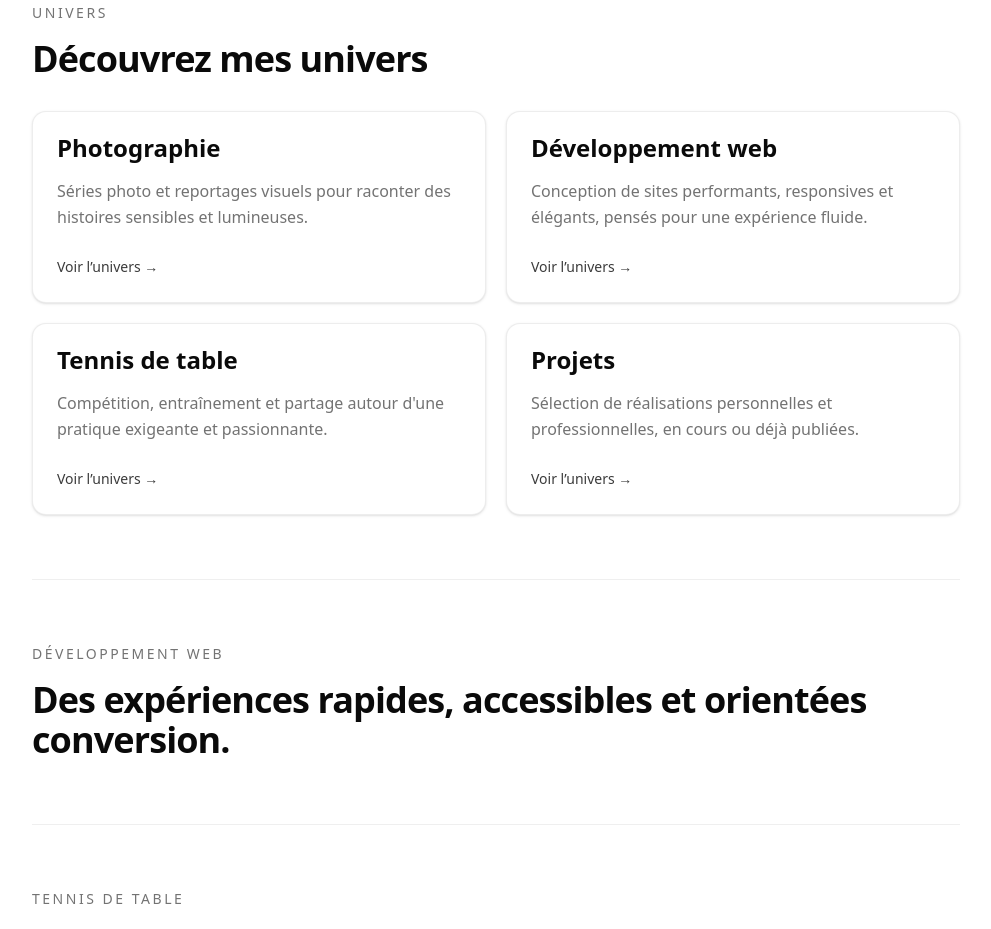
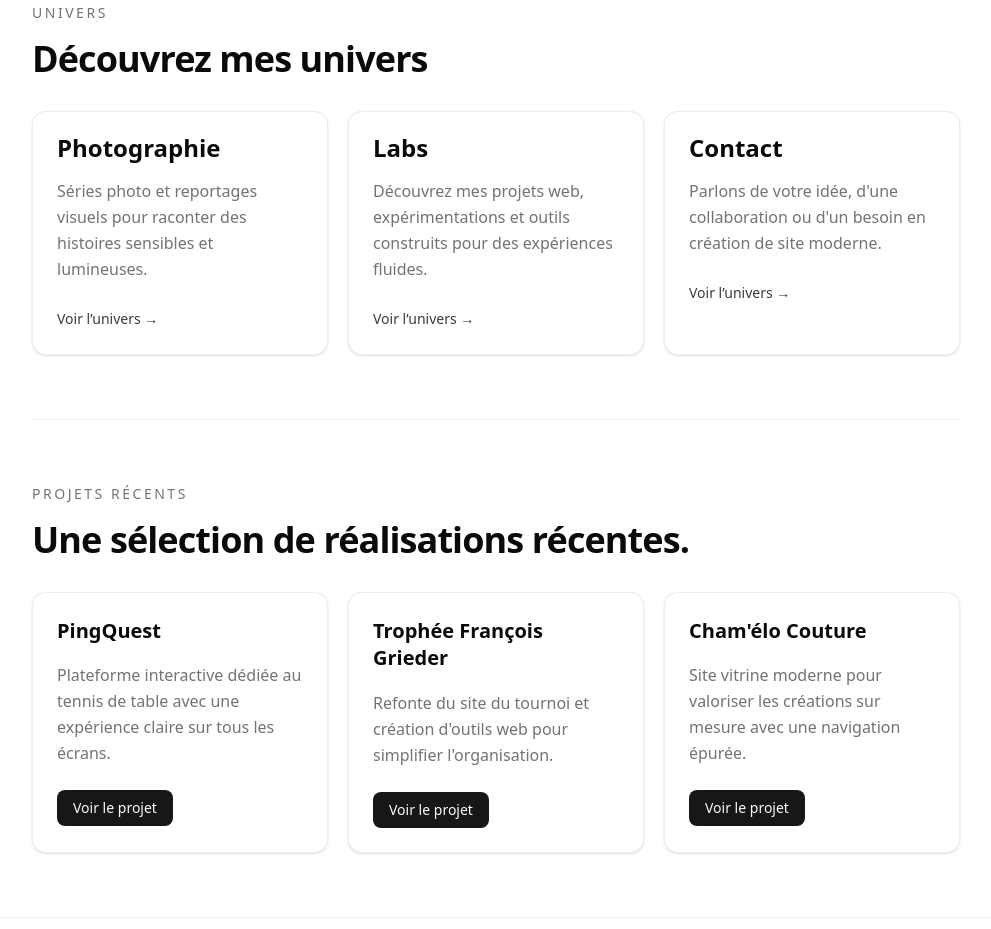
Before and after one commit to jesared/jesared-refonte, a Next.js app: page / in a window 1280 px wide. Shown: the part 1000-1929 px from the top of the page, without its empty margins (144-1135 px from the left). Built offline with nearby package versions, Linux system fonts and the light colour scheme.

Commit message:
Add dedicated labs and contact pages with route-based navigation

```diff
--- /dev/null
+++ b/app/contact/page.tsx
@@ -0,0 +1,35 @@
+import Link from "next/link";
+
+import { PageContainer } from "@/components/layout";
+import { Button, SectionTitle } from "@/components/ui";
+
+export default function ContactPage() {
+  return (
+    <PageContainer>
+      <section className="py-16 sm:py-24">
+        <div className="mx-auto max-w-2xl space-y-6 text-center">
+          <p className="text-sm font-medium uppercase tracking-[0.18em] text-muted-foreground">Contact</p>
+          <h1 className="text-4xl font-semibold tracking-tight sm:text-5xl">Parlons de votre projet</h1>
+          <p className="text-base leading-relaxed text-muted-foreground sm:text-lg">
+            Une idée, une collaboration ou une question ? Je vous réponds rapidement.
+          </p>
+          <Button asChild>
+            <a href="mailto:contact@jesared.fr">contact@jesared.fr</a>
+          </Button>
+        </div>
+      </section>
+
+      <section className="border-t border-border/60 py-14 text-center sm:py-16">
+        <SectionTitle overline="Navigation rapide">Explorer le site</SectionTitle>
+        <div className="mt-6 flex flex-wrap justify-center gap-3">
+          <Button asChild variant="outline">
+            <Link href="/labs">Voir les labs</Link>
+          </Button>
+          <Button asChild variant="outline">
+            <Link href="/photographie">Voir la galerie photo</Link>
+          </Button>
+        </div>
+      </section>
+    </PageContainer>
+  );
+}
--- /dev/null
+++ b/app/labs/page.tsx
@@ -0,0 +1,64 @@
+import Link from "next/link";
+
+import { PageContainer } from "@/components/layout";
+import { Button, Card, CardContent, CardDescription, CardHeader, CardTitle, SectionTitle } from "@/components/ui";
+
+const projects = [
+  {
+    title: "PingQuest",
+    description: "Plateforme moderne pour la gestion de tournois.",
+    href: "/contact",
+  },
+  {
+    title: "Trophée François Grieder",
+    description: "Refonte du site et outils pour le tournoi.",
+    href: "/photographie",
+  },
+  {
+    title: "Cham'élo Couture",
+    description: "Création d’un site vitrine moderne.",
+    href: "/contact",
+  },
+];
+
+export default function LabsPage() {
+  return (
+    <PageContainer>
+      <section className="py-16 sm:py-24">
+        <div className="mx-auto max-w-3xl space-y-6 text-center">
+          <p className="text-sm font-medium uppercase tracking-[0.18em] text-muted-foreground">Labs</p>
+          <h1 className="text-4xl font-semibold tracking-tight sm:text-5xl">Labs</h1>
+          <p className="text-base leading-relaxed text-muted-foreground sm:text-lg">
+            Cette section présente mes projets, expérimentations et outils web.
+          </p>
+        </div>
+      </section>
+
+      <section className="border-t border-border/60 py-14 sm:py-16">
+        <SectionTitle overline="Projets">Projets & expérimentations</SectionTitle>
+
+        <div className="mt-8 grid gap-5 sm:grid-cols-2 lg:grid-cols-3">
+          {projects.map((project) => (
+            <Card
+              key={project.title}
+              className="group flex h-full flex-col overflow-hidden border-border/70 transition-all duration-200 hover:-translate-y-1 hover:shadow-md"
+            >
+              <div className="h-28 bg-gradient-to-br from-primary/20 via-transparent to-primary/5" aria-hidden="true" />
+              <CardHeader className="space-y-3">
+                <CardTitle className="text-xl leading-snug">{project.title}</CardTitle>
+                <CardDescription className="text-sm leading-relaxed sm:text-base">
+                  {project.description}
+                </CardDescription>
+              </CardHeader>
+              <CardContent className="mt-auto">
+                <Button asChild className="w-full sm:w-auto">
+                  <Link href={project.href}>Voir le projet</Link>
+                </Button>
+              </CardContent>
+            </Card>
+          ))}
+        </div>
+      </section>
+    </PageContainer>
+  );
+}
--- a/app/page.tsx
+++ b/app/page.tsx
@@ -1,3 +1,5 @@
+import Link from "next/link";
+
 import { PageContainer } from "@/components/layout";
 import {
   Card,
@@ -14,25 +16,19 @@ const univers = [
     title: "Photographie",
     description:
       "Séries photo et reportages visuels pour raconter des histoires sensibles et lumineuses.",
-    href: "#photographie",
+    href: "/photographie",
   },
   {
-    title: "Développement web",
+    title: "Labs",
     description:
-      "Conception de sites performants, responsives et élégants, pensés pour une expérience fluide.",
-    href: "#developpement-web",
+      "Découvrez mes projets web, expérimentations et outils construits pour des expériences fluides.",
+    href: "/labs",
   },
   {
-    title: "Tennis de table",
+    title: "Contact",
     description:
-      "Compétition, entraînement et partage autour d'une pratique exigeante et passionnante.",
-    href: "#tennis-de-table",
-  },
-  {
-    title: "Projets",
-    description:
-      "Sélection de réalisations personnelles et professionnelles, en cours ou déjà publiées.",
-    href: "#projets",
+      "Parlons de votre idée, d'une collaboration ou d'un besoin en création de site moderne.",
+    href: "/contact",
   },
 ];
 
@@ -40,20 +36,20 @@ const projetsRecents = [
   {
     title: "PingQuest",
     description:
-      "Plateforme interactive dédiée au tennis de table avec un parcours ludique et une expérience claire sur tous les écrans.",
-    href: "#",
+      "Plateforme interactive dédiée au tennis de table avec une expérience claire sur tous les écrans.",
+    href: "/labs",
   },
   {
-    title: "Refonte site Trophée François Grieder",
+    title: "Trophée François Grieder",
     description:
-      "Refonte complète du site de l'événement pour moderniser l'image, structurer les contenus et améliorer les performances.",
-    href: "#",
+      "Refonte du site du tournoi et création d'outils web pour simplifier l'organisation.",
+    href: "/labs",
   },
   {
-    title: "Site Cham'élo Couture",
+    title: "Cham'élo Couture",
     description:
-      "Création d'un site vitrine élégant valorisant les créations sur mesure, avec une navigation simple et immersive.",
-    href: "#",
+      "Site vitrine moderne pour valoriser les créations sur mesure avec une navigation épurée.",
+    href: "/labs",
   },
 ];
 
@@ -75,31 +71,28 @@ export default function Home() {
         </p>
 
         <div className="flex flex-wrap justify-center gap-3 pt-2">
-          <a
-            href="#projets"
+          <Link
+            href="/labs"
             className={cn(
               "inline-flex h-10 items-center justify-center rounded-md px-6 text-sm font-medium transition-colors focus-visible:outline-none focus-visible:ring-2 focus-visible:ring-ring",
               "bg-primary text-primary-foreground hover:bg-primary/90"
             )}
           >
             Voir mes projets
-          </a>
-          <a
-            href="#contact"
+          </Link>
+          <Link
+            href="/contact"
             className={cn(
               "inline-flex h-10 items-center justify-center rounded-md border bg-background px-6 text-sm font-medium transition-colors focus-visible:outline-none focus-visible:ring-2 focus-visible:ring-ring",
               "hover:bg-accent hover:text-accent-foreground"
             )}
           >
             Contact
-          </a>
+          </Link>
         </div>
       </section>
 
-      <section
-        id="photographie"
-        className="grid gap-6 border-y border-border/60 py-14 sm:grid-cols-2 sm:gap-8"
-      >
+      <section className="grid gap-6 border-y border-border/60 py-14 sm:grid-cols-2 sm:gap-8">
         <SectionTitle overline="Photographie">
           Des images qui capturent l’émotion et la lumière.
         </SectionTitle>
@@ -110,12 +103,12 @@ export default function Home() {
         </p>
       </section>
 
-      <section id="univers" className="py-14 sm:py-16">
+      <section className="py-14 sm:py-16">
         <div className="mb-8">
           <SectionTitle overline="Univers">Découvrez mes univers</SectionTitle>
         </div>
 
-        <div className="grid gap-5 sm:grid-cols-2">
+        <div className="grid gap-5 sm:grid-cols-2 lg:grid-cols-3">
           {univers.map((item) => (
             <Card
               key={item.title}
@@ -128,31 +121,19 @@ export default function Home() {
                 </CardDescription>
               </CardHeader>
               <CardContent>
-                <a
+                <Link
                   href={item.href}
                   className="inline-flex items-center text-sm font-medium text-foreground/80 transition-colors group-hover:text-foreground"
                 >
                   Voir l’univers →
-                </a>
+                </Link>
               </CardContent>
             </Card>
           ))}
         </div>
       </section>
 
-      <section id="developpement-web" className="border-t border-border/60 py-14 sm:py-16">
-        <SectionTitle overline="Développement web">
-          Des expériences rapides, accessibles et orientées conversion.
-        </SectionTitle>
-      </section>
-
-      <section id="tennis-de-table" className="border-t border-border/60 py-14 sm:py-16">
-        <SectionTitle overline="Tennis de table">
-          Rigueur, précision et progression continue à la table.
-        </SectionTitle>
-      </section>
-
-      <section id="projets" className="border-t border-border/60 py-14 sm:py-16">
+      <section className="border-t border-border/60 py-14 sm:py-16">
         <div className="mb-8">
           <SectionTitle overline="Projets récents">
             Une sélection de réalisations récentes.
@@ -169,7 +150,7 @@ export default function Home() {
                 </CardDescription>
               </CardHeader>
               <CardContent>
-                <a
+                <Link
                   href={projet.href}
                   className={cn(
                     "inline-flex h-9 items-center justify-center rounded-md px-4 text-sm font-medium transition-colors focus-visible:outline-none focus-visible:ring-2 focus-visible:ring-ring",
@@ -177,20 +158,12 @@ export default function Home() {
                   )}
                 >
                   Voir le projet
-                </a>
+                </Link>
               </CardContent>
             </Card>
           ))}
         </div>
       </section>
-
-      <section id="contact" className="border-t border-border/60 py-14 text-center sm:py-16">
-        <SectionTitle overline="Contact">Parlons de votre prochain projet</SectionTitle>
-        <p className="mx-auto mt-4 max-w-xl text-base leading-relaxed text-muted-foreground">
-          Une idée, une collaboration ou une question ? Écrivez-moi et construisons
-          ensemble une expérience simple, impactante et durable.
-        </p>
-      </section>
     </PageContainer>
   );
 }
--- a/components/layout/site-header.tsx
+++ b/components/layout/site-header.tsx
@@ -4,10 +4,10 @@ import { PageContainer } from "@/components/layout/page-container";
 import { ThemeToggle } from "@/components/theme-toggle";
 
 const navigation = [
-  { label: "Accueil", href: "#top" },
-  { label: "Photographie", href: "#photographie" },
-  { label: "Projets", href: "#projets" },
-  { label: "Contact", href: "#contact" },
+  { label: "Accueil", href: "/" },
+  { label: "Photographie", href: "/photographie" },
+  { label: "Labs", href: "/labs" },
+  { label: "Contact", href: "/contact" },
 ];
 
 export function SiteHeader() {
@@ -16,7 +16,7 @@ export function SiteHeader() {
       <PageContainer>
         <div className="flex min-h-18 items-center justify-between gap-4 py-3">
           <Link
-            href="#top"
+            href="/"
             className="inline-flex items-center gap-2 rounded-full border border-border/70 bg-card px-3 py-1.5 text-sm font-semibold tracking-tight shadow-sm transition-colors hover:bg-accent sm:text-base"
           >
             <span className="h-2.5 w-2.5 rounded-full bg-foreground/80" aria-hidden="true" />
```
